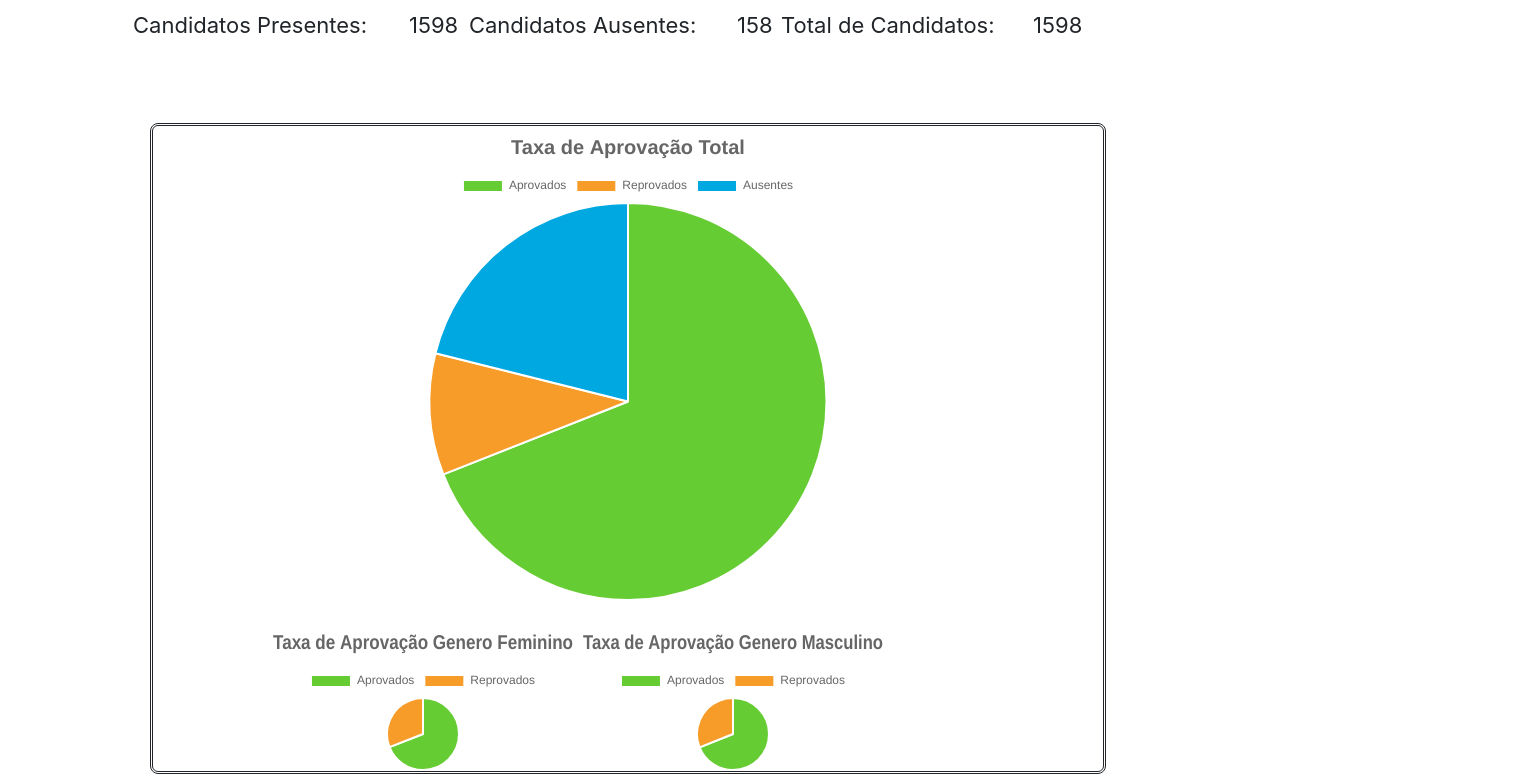
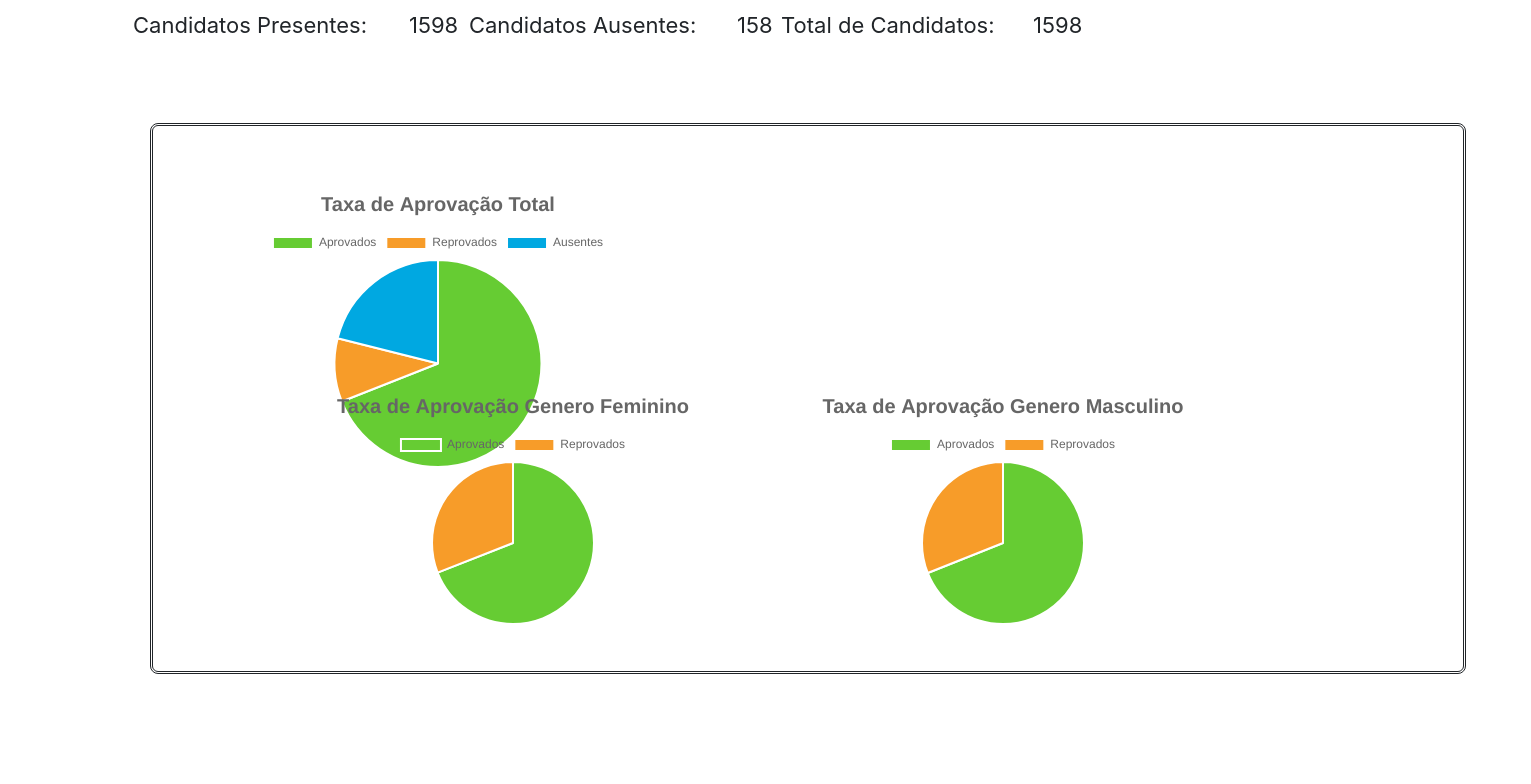
Before and after one commit to Laura-Fideles/relatoriosbp-main, a React app: page /about in a window 1280 px wide. Shown: the part 180-964 px from the top of the page, 1531 px wide, since content can reach past the window. After the commit the page ends 898 px from the top, so only its background shows below. Built offline with nearby package versions, Linux system fonts and the light colour scheme.

Commit message:
graficos

```diff
--- a/src/components/Graphic/GraphicFemale.js
+++ b/src/components/Graphic/GraphicFemale.js
@@ -29,12 +29,6 @@ export const state = {
   datasets: [
     {
       label: 'DataExam',
-      width: [
-        '200%'
-      ],
-      height: [
-        '200%'
-      ],
       backgroundColor:[
         '#66cc33',
         '#f79c29'
@@ -52,7 +46,7 @@ export class GraphicFemale extends React.Component {
   render() {
     return (
       <div>
-        <Pie
+        <Pie Style='width: 200%; height: 200%'
           data={state}
           options={{
             title: {
--- a/src/components/Graphic/Graphics.js
+++ b/src/components/Graphic/Graphics.js
@@ -5,8 +5,8 @@ import GraphicMale from "./GraphicMale";
 import brTopo from "../Mapa/DataState.json";
 import styled from 'styled-components';
 
-
-const Page = styled.div`
+const Styles = styled.div`
+  .GraphicFemale { width: 200%; height: 200%;  }
   align-items: center;
   display: grid;
   border-style: double;
@@ -16,6 +16,19 @@ const Page = styled.div`
   margin-right: 1.5em;
   grid-template-columns: repeat(0, 1fr);
 `;
+
+
+const Aumentar = styled.div`
+  width: 160%;
+  height: 160%;
+`;
+
+const Diminuir = styled.div`
+  width: 60%;
+  height: 60%;
+`;
+
+
 
 const GridWrapper = styled.div`
   display: grid;
@@ -76,13 +89,19 @@ class Graphics extends React.Component {
       <div>
         <br/><br/>
         {/* <GraphicTotal infoMap={this.props.infoMap}/> */}
-        <Page>
+        <Styles>
+          <Diminuir>
         <GraphicTotal/>
+        </Diminuir>
         <GridWrapper>
-          <GraphicFemale/>
+          <Aumentar>
+          <GraphicFemale />
+          </Aumentar>
+          <Aumentar>
           <GraphicMale/>
+          </Aumentar>
         </GridWrapper>
-        </Page>
+        </Styles>
       </div>
     );
   }
```
